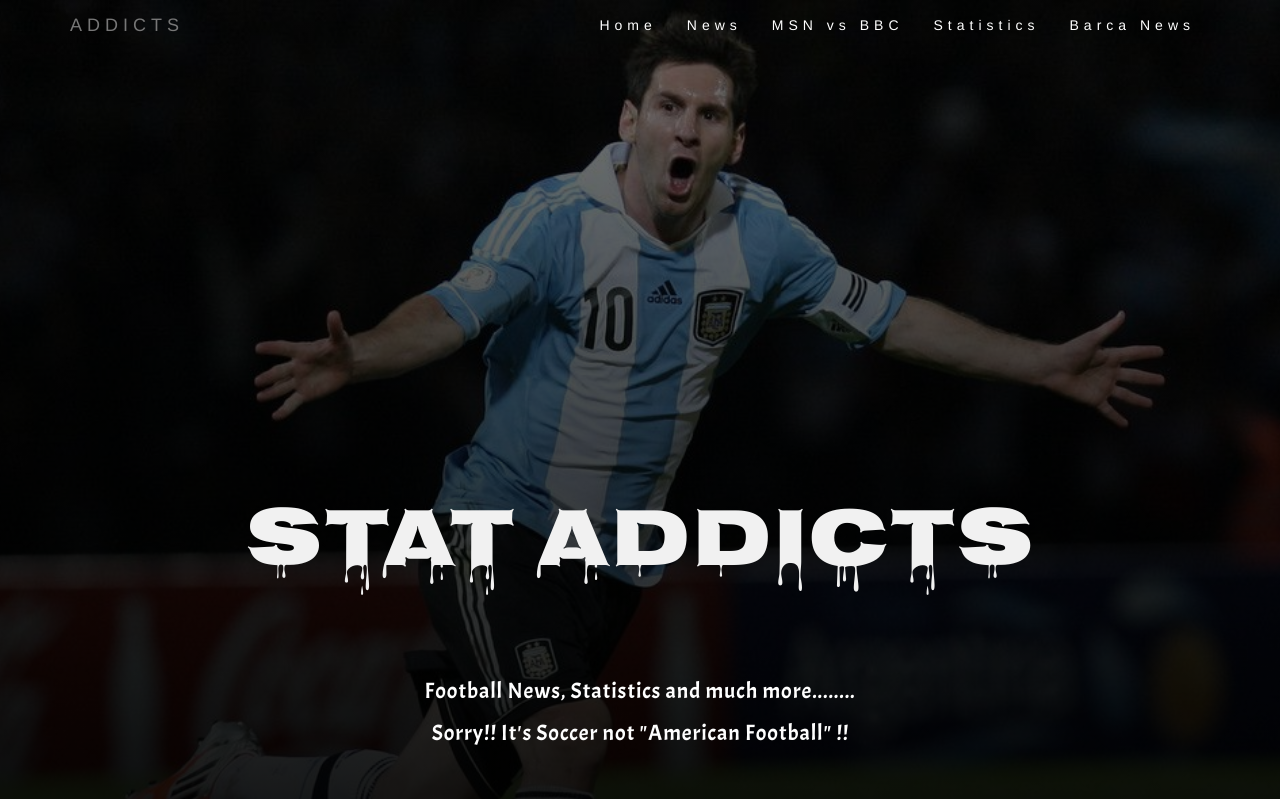
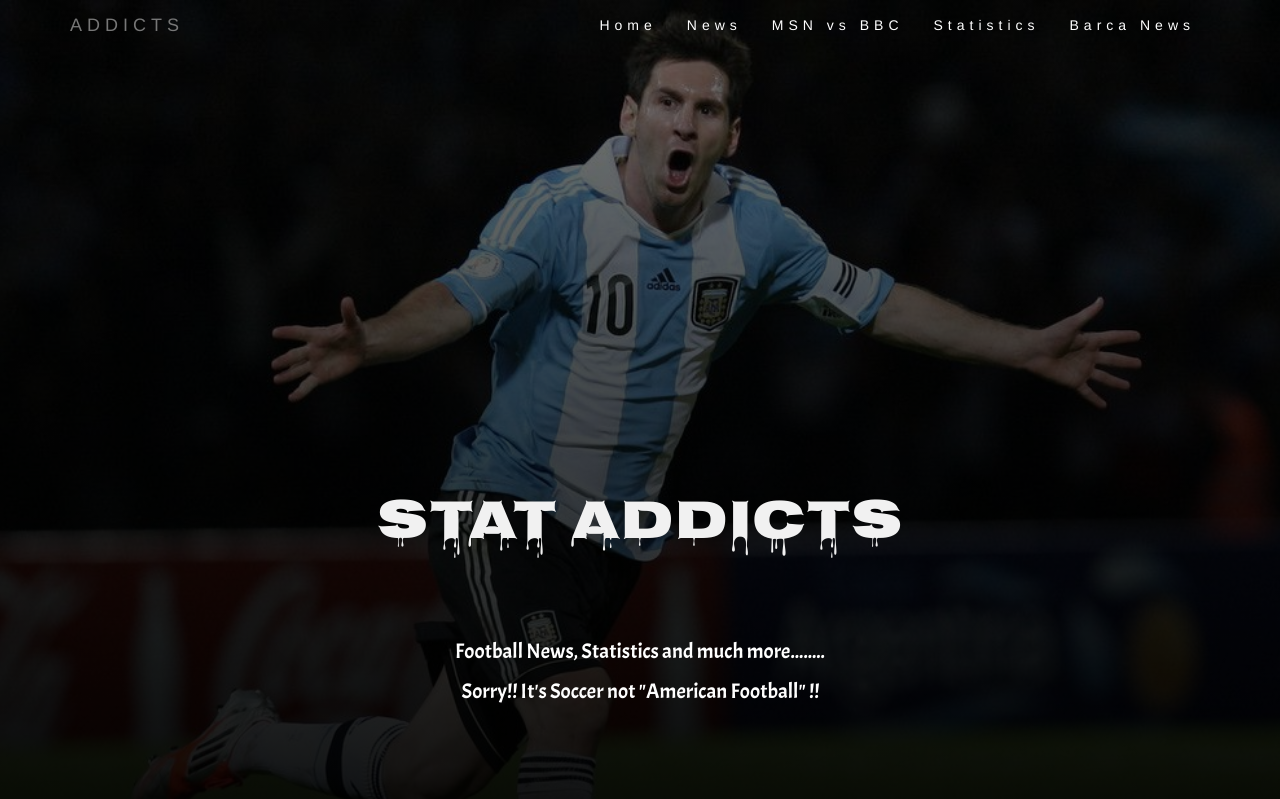
Before and after one commit to vinayjallipalli/stat_addicts, a website: page public/index.html in a window 1280 px wide. Shown: the top 799 px of the page. Drawn offline with nearby package versions, Linux system fonts and the light colour scheme; no server answers.

Commit message:
11 commit

```diff
--- a/public/style.css
+++ b/public/style.css
@@ -15,15 +15,14 @@ html, body {
 .title{
     margin-top: 350px;
 	font-family: 'Nosifer', cursive;
-	font-size: 6em;
+	font-size: 4em;
     color: #F1F1F1;
     text-align: center;
 }
 
 .subtitle{
     font-family: 'Acme', sans-serif;
-	font-size: 1.58em;
-    letter-spacing: 0.04em;
+	font-size: 1.5em;
 }
 
 .subtitle2{
```
